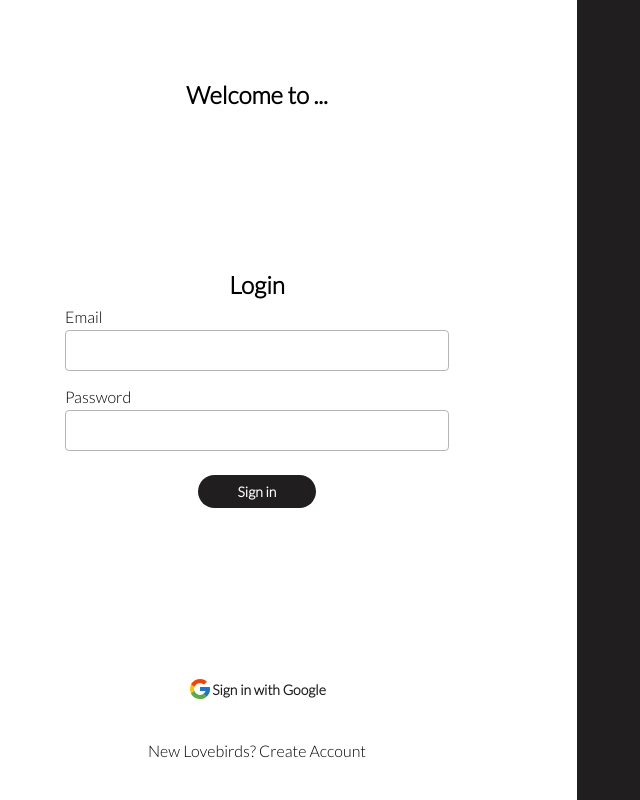
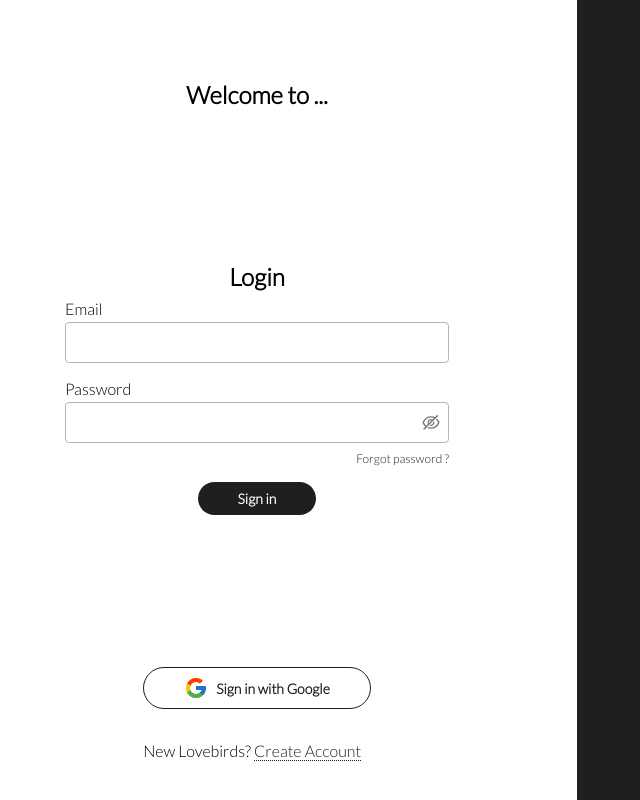
Before and after one commit to leandrohl/google-login, a React (Create React App) app: page /login in a window 1280 px wide. Shown: the whole page, without its empty margins (63-703 px from the left). Built offline with nearby package versions, Linux system fonts and the light colour scheme.

Commit message:
feat: criando input de senha

```diff
--- a/src/components/Button/index.tsx
+++ b/src/components/Button/index.tsx
@@ -5,12 +5,21 @@ import { IButtonProps } from './types'
 
 const Button: React.FC<PropsWithChildren<IButtonProps>> = ({ children, onClick, loading, variant }) => {
   return (
-    <S.ButtonStyled
-      onClick={onClick}
-      variant={variant}
-    >
-      {loading ? <span> Loading </span> : children}
-    </S.ButtonStyled>
+    variant === 'filled'
+      ? (
+        <S.ButtonStyledFilled
+          onClick={onClick}
+        >
+          {loading ? <span> Loading </span> : children}
+        </S.ButtonStyledFilled>
+      )
+      : (
+        <S.ButtonStyledStandard
+          onClick={onClick}
+        >
+          {loading ? <span> Loading </span> : children}
+        </S.ButtonStyledStandard>
+      )
   )
 }
 
--- a/src/components/Button/styles.ts
+++ b/src/components/Button/styles.ts
@@ -1,7 +1,6 @@
 import styled from 'styled-components'
-import { Variant } from './types'
 
-export const ButtonStyled = styled.button<{variant?: Variant}>`
+export const ButtonStyledStandard = styled.button`
   border: 0;
   padding: 8px 40px;
   transition: all .5s;
@@ -13,13 +12,34 @@ export const ButtonStyled = styled.button<{variant?: Variant}>`
   align-items: center;
   justify-content: center;
 
-  background-color: ${({ theme, variant }) => variant === 'filled' ? theme.primary : theme.white};
-  color: ${({ theme, variant }) => variant === 'filled' ? theme.white : theme.primary};
+  background-color: ${({ theme }) => theme.white};
+  color: ${({ theme }) => theme.primary};
+  border: 1px solid ${({ theme }) => theme.primary};
 
   &:hover, &:disabled {
-    background-color: ${({ theme, variant }) => variant === 'filled' ? theme.white : theme.primary};
-    color: ${({ theme, variant }) => variant === 'filled' ? theme.primary : theme.white};
-    border: 1px solid ${({ theme, variant }) => variant === 'filled' ? theme.primary : 'none'};
-
+    background-color: ${({ theme }) => theme.primary};
+    color: ${({ theme }) => theme.white};
   }
 `
+
+export const ButtonStyledFilled = styled.button`
+  border: 0;
+  padding: 8px 40px;
+  transition: all .5s;
+  border-radius: 32px;
+  font-size: 14px;
+  font-weight: bold;
+
+  display: flex;
+  align-items: center;
+  justify-content: center;
+
+  background-color: ${({ theme }) => theme.primary};
+  color: ${({ theme }) => theme.white};
+
+  &:hover, &:disabled {
+    background-color: ${({ theme }) => theme.white};
+    color: ${({ theme }) => theme.primary};
+    border: 1px solid ${({ theme }) => theme.primary};
+  }
+`
--- a/src/components/Input/index.tsx
+++ b/src/components/Input/index.tsx
@@ -1,7 +1,8 @@
-import React, { InputHTMLAttributes } from 'react'
+/* eslint-disable @typescript-eslint/no-unused-vars */
+import React, { InputHTMLAttributes, useState } from 'react'
 
 import * as S from './styles'
-
+import { AiOutlineEye, AiOutlineEyeInvisible } from 'react-icons/ai'
 interface IPropsInput extends InputHTMLAttributes<HTMLInputElement> {
   label: string
   fullWidth?: boolean
@@ -10,21 +11,43 @@ interface IPropsInput extends InputHTMLAttributes<HTMLInputElement> {
 }
 
 const Input: React.FC<IPropsInput> = (props: IPropsInput) => {
-  const { label, name, onChange, value, fullWidth, type, error, errorText } = props
+  const {
+    label,
+    name,
+    onChange,
+    value,
+    fullWidth,
+    type,
+    error,
+    errorText,
+    disabled
+  } = props
+
+  const [modeViewPassword, setModeViewPassword] = useState(false)
+
+  const viewPassword = modeViewPassword ? 'text' : 'password'
+
+  const renderPasswordIcon = modeViewPassword
+    ? <AiOutlineEye onClick={() => setModeViewPassword(false)} />
+    : <AiOutlineEyeInvisible onClick={() => setModeViewPassword(true)} />
 
   return (
-    <S.ContainerInput fullWidth={fullWidth}>
+    <S.Container fullWidth={fullWidth}>
       <label htmlFor={name}>{label}</label>
+      <S.ContainerInput>
         <S.Input
           id={name}
           name={name}
           onChange={onChange}
           value={value}
-        type={type}
+          type={type === 'password' ? viewPassword : type}
           error={error}
+          disabled={disabled}
         />
+        {type === 'password' && renderPasswordIcon}
+      </S.ContainerInput>
       {(errorText.length > 0) && <span>{errorText}</span>}
-    </S.ContainerInput>
+    </S.Container>
   )
 }
 
--- a/src/components/Input/styles.ts
+++ b/src/components/Input/styles.ts
@@ -1,7 +1,7 @@
 /* eslint-disable @typescript-eslint/strict-boolean-expressions */
 import styled from 'styled-components'
 
-export const ContainerInput = styled.div<{ fullWidth?: boolean }>`
+export const Container = styled.div<{ fullWidth?: boolean }>`
   display: flex;
   flex-direction: column;
   padding: 8px 0;
@@ -17,10 +17,31 @@ export const ContainerInput = styled.div<{ fullWidth?: boolean }>`
   }
 `
 
+export const ContainerInput = styled.div`
+  display: flex;
+  position: relative;
+  align-items: center;
+
+  svg {
+    position: absolute;
+    right: 0;
+    width: 20px;
+
+    height: 100%;
+    color: ${({ theme }) => theme.gray4};
+    cursor: pointer;
+
+    margin-right: 8px;
+  }
+`
+
 export const Input = styled.input<{error: boolean}>`
   padding: 12px 8px;
+  padding-right: 40px;
   border-radius: 4px;
   outline-color: ${({ theme }) => theme.primary};
   outline-width: thin;
   border: 1px solid ${({ theme, error }) => error ? theme.error : theme.gray3};
+
+  width: 100%;
 `
--- a/src/pages/Login/index.tsx
+++ b/src/pages/Login/index.tsx
@@ -20,6 +20,7 @@ const Login: React.FC = () => {
           <Input
             label="Email"
             name="email"
+            type='text'
             onChange={(e) =>
               setLoginForm({ ...loginForm, email: e.target.value })
             }
@@ -31,6 +32,7 @@ const Login: React.FC = () => {
           <Input
             label="Password"
             name="password"
+            type="password"
             onChange={(e) =>
               setLoginForm({ ...loginForm, password: e.target.value })
             }
@@ -39,7 +41,7 @@ const Login: React.FC = () => {
             errorText={loginForm.error.password}
             fullWidth
           />
-          {/* <S.ForgetPassword> Forgot password ? </S.ForgetPassword> */}
+          <a href="/"> Forgot password ? </a>
           <Button
             loading={loading}
             variant='filled'
@@ -50,11 +52,12 @@ const Login: React.FC = () => {
         <S.Footer>
           <Button
             loading={loading}
+            variant='standard'
           >
             <FcGoogle size={24} />
-            Sign in with Google
+            <p>Sign in with Google</p>
           </Button>
-          <span> New Lovebirds? <a>Create Account</a></span>
+          <span> New Lovebirds? <a href="/">Create Account</a></span>
         </S.Footer>
       </S.Content>
       <S.Carousel></S.Carousel>
--- a/src/pages/Login/styles.ts
+++ b/src/pages/Login/styles.ts
@@ -33,6 +33,14 @@ export const Form = styled.div`
     margin-top: 16px;
     width: max-content;
   }
+
+  > a {
+    text-decoration: none;
+    color: ${({ theme }) => theme.primary};
+    font-size: 12px;
+    text-align: right;
+    width: 100%;
+  }
 `
 
 export const Footer = styled.div`
@@ -40,8 +48,17 @@ export const Footer = styled.div`
   flex-direction: column;
 
   > button {
+    margin-bottom: 32px;
 
-    margin-bottom: 32px;
+    > p {
+      padding-left: 8px;
+    }
+  }
+
+  a {
+    text-decoration: none;
+    color: ${({ theme }) => theme.primary};
+    border-bottom: 1px dotted ${({ theme }) => theme.primary};
   }
 `
 
```
Lines whose indentation alone changed are shown as unchanged.
